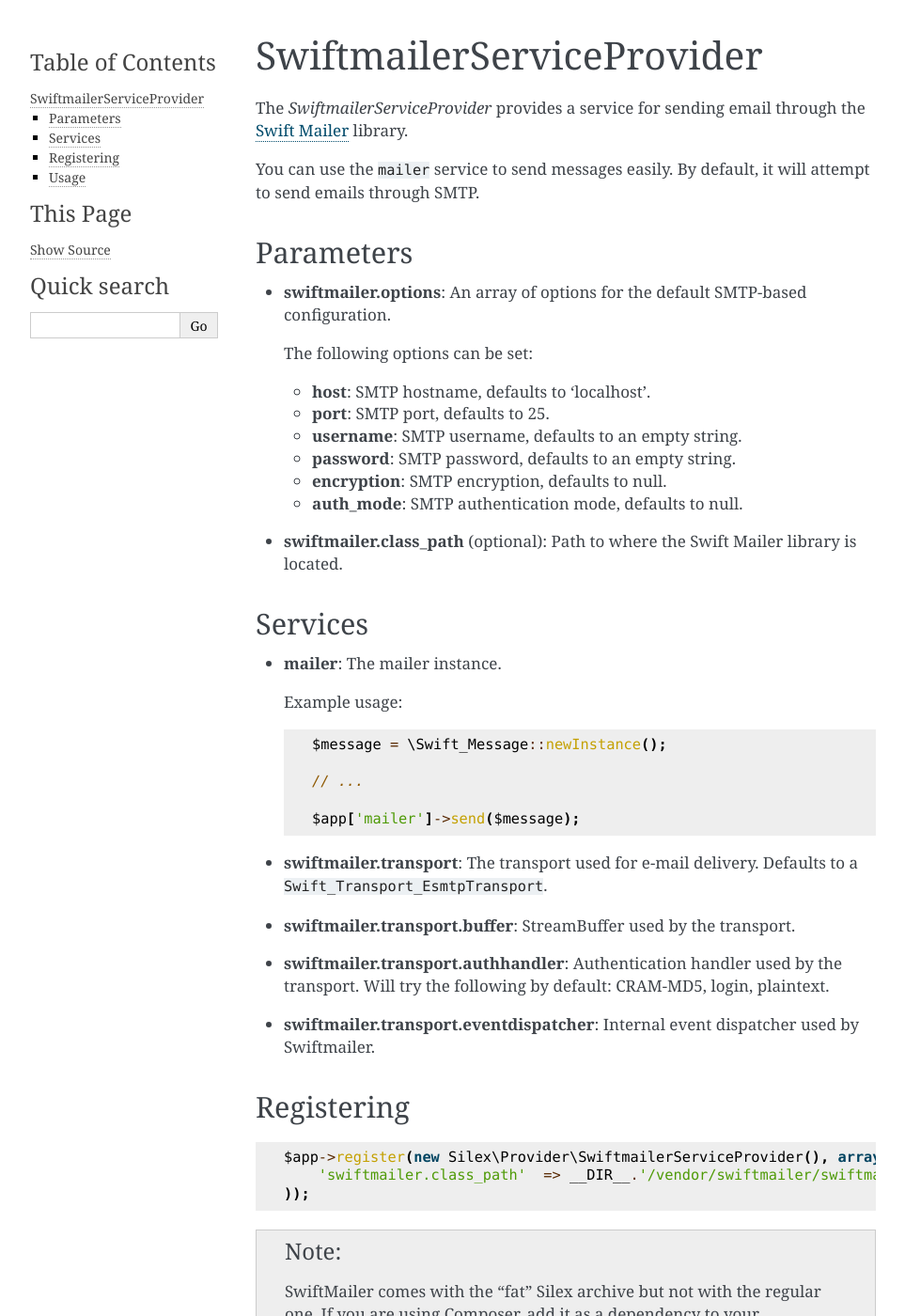
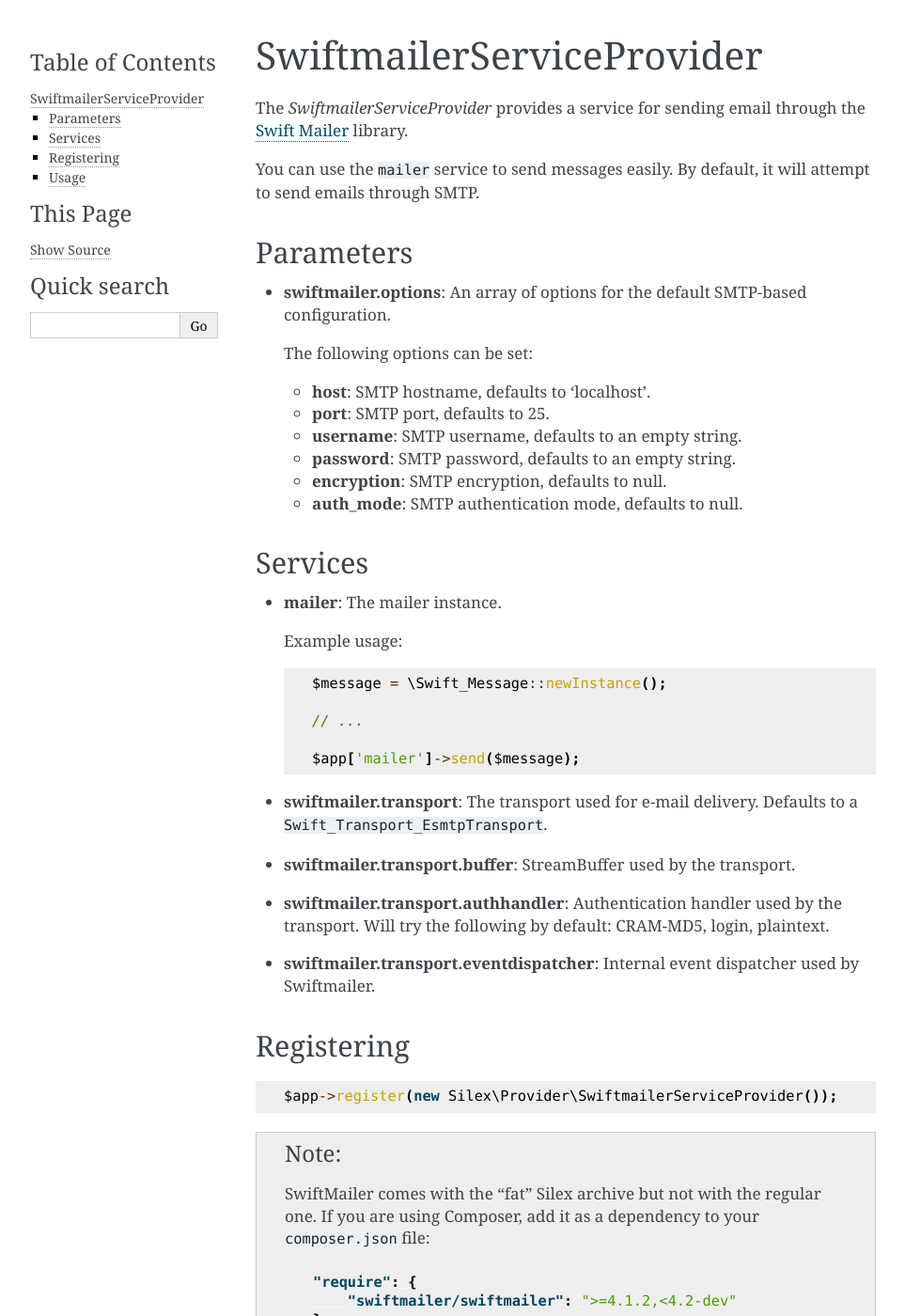
Before and after one commit to silexphp/Silex, a Sphinx documentation site: the page built from doc/providers/swiftmailer.rst, in a window 1280 px wide and 1400 px high. Shown: the whole window at 94% size, without its empty margins (148-1111 px from the left). Built offline with Sphinx 7.4.7, drawn with Linux system fonts in a browser that asks for light colours.

Commit message:
fixed doc

```diff
--- a/doc/providers/swiftmailer.rst
+++ b/doc/providers/swiftmailer.rst
@@ -21,9 +21,6 @@
   * **password**: SMTP password, defaults to an empty string.
   * **encryption**: SMTP encryption, defaults to null.
   * **auth_mode**: SMTP authentication mode, defaults to null.
-
-* **swiftmailer.class_path** (optional): Path to where the Swift Mailer
-  library is located.
 
 Services
 --------
@@ -56,9 +53,7 @@
 
 .. code-block:: php
 
-    $app->register(new Silex\Provider\SwiftmailerServiceProvider(), array(
-        'swiftmailer.class_path'  => __DIR__.'/vendor/swiftmailer/swiftmailer/lib/classes',
-    ));
+    $app->register(new Silex\Provider\SwiftmailerServiceProvider());
 
 .. note::
 
```
